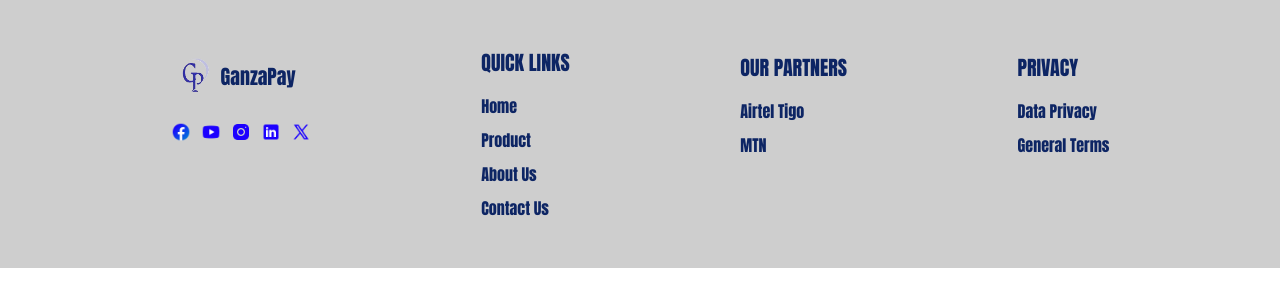
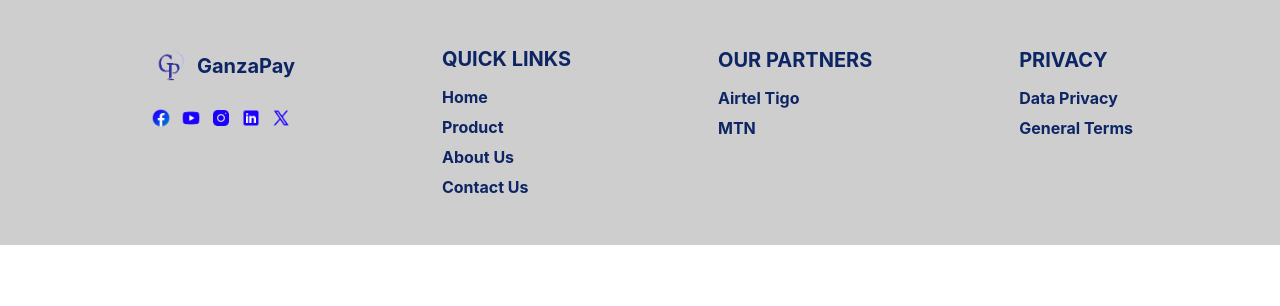
Before and after one commit to akirachix/Umodzi-Informational, a React (Create React App) app: page / in a window 1280 px wide. Shown: the top 306 px of the page. Built offline with nearby package versions, Linux system fonts and the light colour scheme.

Commit message:
added changes

```diff
--- a/src/Footer/index.css
+++ b/src/Footer/index.css
@@ -1,7 +1,3 @@
-body {
-    font-family: Impact, Haettenschweiler, 'Arial Narrow Bold', sans-serif;
-}
-
 
 footer {
     color: #0D2564;
```
